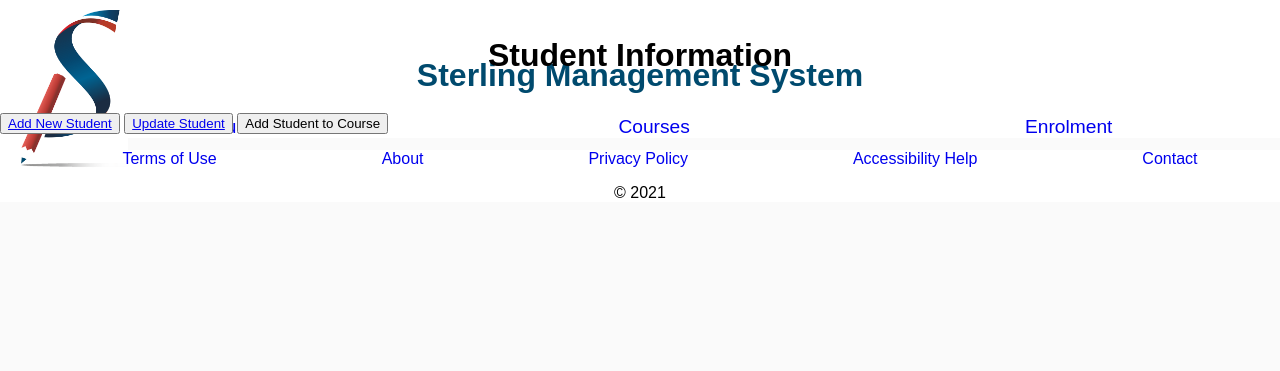
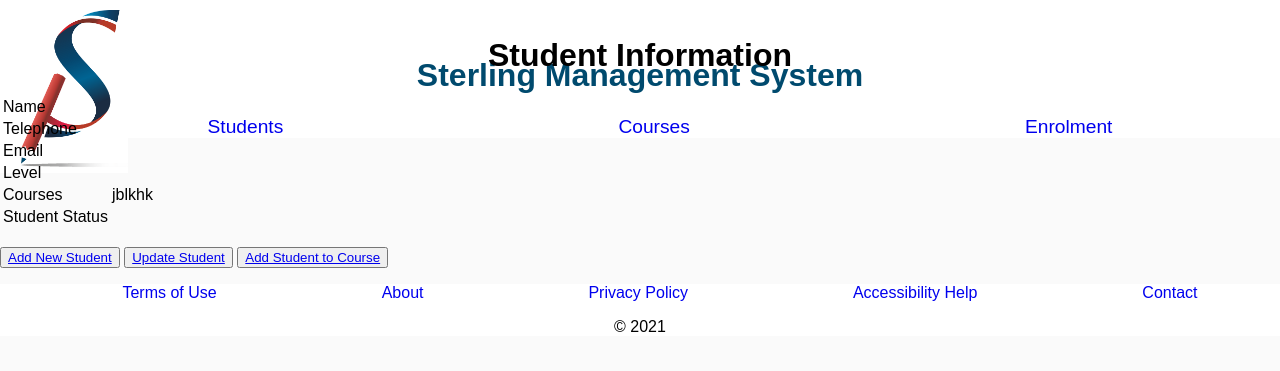
Before and after one commit to sarahclarke-skc/school_management_web_app, a Flask app: template school_start_point/templates/students/show.html in a window 1280 px wide. Shown: the top 371 px of the page. Run offline with Flask 2, Linux system fonts and the light colour scheme; the template is opened without the code that fills it, so the values that code supplies are empty.

Commit message:
Deleting things by accident and trying to fix

```diff
--- a/school_start_point/console.py
+++ b/school_start_point/console.py
@@ -26,7 +26,7 @@ student_repository.save(student)
 student_2 = Student("Liza", "Bogdanova", "liza_b@gmail.com", "+7911222333", "Intermediate", True)
 student_repository.save(student_2)
 
-course = Course("English File", "Upper Intermediate", "Tuesday Thursday", "19:30", 90, "36 weeks")
+course = Course("IELTS", "Upper Intermediate", "Tuesday Thursday", "19:30", 90, "36 weeks")
 course_repository.save(course)
 
 course_2 = Course("English File", "Intermediate", "Wednesday Friday", "19:15", 120, "30 weeks")
--- a/school_start_point/controllers/courses_controller.py
+++ b/school_start_point/controllers/courses_controller.py
@@ -24,8 +24,8 @@ def create_course():
     level = request.form["level"]
     days = request.form["days"]
     start_time = request.form["start_time"]
-    duration = request.form["start_time"]
-    length_of_course = request.form["length_of_course"]
+    duration = request.form["duration"]
+    length_of_course =request.form["length_of_course"]
     new_course = Course(name, level, days, start_time, duration, length_of_course)
     course_repository.save(new_course)
     return redirect("/courses")
--- a/school_start_point/repositories/course_repository.py
+++ b/school_start_point/repositories/course_repository.py
@@ -11,7 +11,7 @@ def save(course):
     course.id = results[0]['id']
     return course
 
-#select all - might be nice to put them in alphabetical order
+#select all
 
 def select_all():
     courses =[]
--- a/school_start_point/static/css/forms.css
+++ b/school_start_point/static/css/forms.css
@@ -2,3 +2,9 @@
     max-width: 400px;
     margin: 50px auto;
 }
+
+/* table from showing all courses */
+.all-courses-table {
+    border: 3px solid black;
+    text-align: center;
+}
--- a/school_start_point/static/css/style.css
+++ b/school_start_point/static/css/style.css
@@ -23,6 +23,7 @@ body {
     font-size: xx-large;
     margin: 0 auto;
     display: block;
+    border-radius: 10px;
 }
 
 .button-group button:not(:last-child) {
--- a/school_start_point/templates/base.html
+++ b/school_start_point/templates/base.html
@@ -11,7 +11,7 @@
 </head>
 <body>
     <header class="header">
-        <img id="logo" src="static/images/s_favicon.png" alt="Sterling Logo">
+        <a href="/"><img id="logo" src="static/images/s_favicon.png" alt="Sterling Logo"></a>
                 <h1><a href="/">Sterling Management System</a></h1>
                 <nav id="nav-bar">
                     <ul class="main-nav">
--- a/school_start_point/templates/courses/new.html
+++ b/school_start_point/templates/courses/new.html
@@ -27,7 +27,7 @@
         </li>
         <li>
             <label for="duration">Duration</label>
-            <input type="text" id="duration" name="duration">
+            <input type="number" id="duration" name="duration" min="30" max="240" step="15" value="30">
         </li>
         <li>
             <label for="length_of_course">Length of Course</label>
--- a/school_start_point/templates/students/index.html
+++ b/school_start_point/templates/students/index.html
@@ -14,7 +14,7 @@
 <div id = index-buttons-small>
     <button><a href="/students/new">Add New Student</a></button>
     <button><a href="/student_courses">Enrolment</a></button>
-    <button><a href="#"></a>Add Student to Course</button>
+    <button><a href="/student_courses/new">Add Student to Course</button>
 </div>
 
 {% endblock %}
--- a/school_start_point/templates/students/show.html
+++ b/school_start_point/templates/students/show.html
@@ -4,14 +4,41 @@
 <h1>Student Information</h1>
 <h2>{{ student.get_full_name(student) }}</h2>
 
-
-{{student.email}}
+<table id="individual-student-display">
+    <tbody>
+    <tr>
+    <td>Name</td>
+    <td>{{student.get_full_name(student)}}</td>
+    </tr>
+    <tr>
+    <td>Telephone</td>
+    <td>{{student.telephone}}</td>
+    </tr>
+    <tr>
+    <td>Email</td>
+    <td>{{student.email}}</td>
+    </tr>
+    <tr>
+    <td>Level</td>
+    <td>{{student.level}}</td>
+    </tr>
+    <tr>
+    <td>Courses</td>
+    <td>jblkhk</td>
+    </tr>
+    <tr>
+    <td>Student Status</td>
+    <td>{{student.enrolled}}
+    </td>
+    </tr>
+    </tbody>
+    </table>
 
 <br>
 <div id = index-buttons-small>
     <button><a href="/students/new">Add New Student</a></button>
     <button><a href="/students/{{student.id}}/edit">Update Student</a></button>
-    <button><a href="#"></a>Add Student to Course</button>
+    <button><a href="/student_courses/new">Add Student to Course</a></button>
 </div>
 
 {% endblock %}
```
Also changed, not shown: school_start_point/controllers/student_courses_controller.py (+13 -4 lines), school_start_point/templates/courses/index.html (+18 -6 lines).
